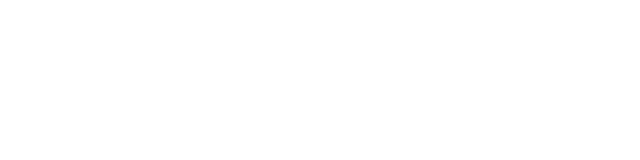
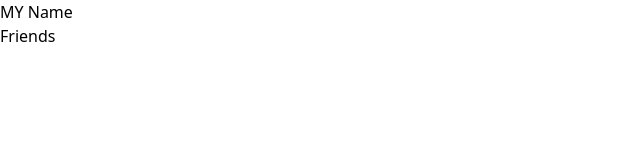
Before and after one commit to Ashimgautam356/simplechatApp, a React (Vite) app in the folder frontend/: page /homePage in a window 1280 px wide. Before the commit this address had no page. Shown: the top 160 px of the page, without its empty margins (0-640 px from the left). Built offline with nearby package versions, Linux system fonts and the light colour scheme.

Commit message:
added getting all users silce is api

```diff
--- a/frontend/src/App.tsx
+++ b/frontend/src/App.tsx
@@ -25,6 +25,7 @@
 import { BrowserRouter as Router, Routes, Route } from 'react-router-dom'
 import { Login } from './pages/Login'
 import { Signup } from './pages/Signup'
+import { HomePageLayout } from './layout/HomePageLayout'
 
 export const App = () => {
   return (
@@ -33,6 +34,11 @@ export const App = () => {
         <Route path='/' element ={<Login></Login>}></Route>
         <Route path='/signup' element={<Signup></Signup>}></Route>
 
+        <Route path='/homePage' element={<HomePageLayout></HomePageLayout>}>
+
+
+        </Route>
+
 
       </Routes>
 
--- /dev/null
+++ b/frontend/src/components/MyFriends.tsx
@@ -0,0 +1,26 @@
+import { useGetUsersQuery } from "../store/apis"
+
+
+export const MyFriends = () => {
+    const {data,error,isLoading} = useGetUsersQuery()
+
+    if(error){
+        return <h1>please try again</h1>
+    }
+    if(isLoading){
+        return <h1>loading!!!!!!!!!</h1>
+    }
+  return (
+    <div className='absolute felx flex-col border border-black p-4'>
+        {
+            data?.users?.map((user:{_id:string,userName:string})=>{
+               return (<div key={user._id} className="p-2 bg-gray-200 mb-2">
+                        <p>{user.userName}</p>
+                        </div>
+                    )
+            })
+        }
+
+    </div>
+  )
+}
--- /dev/null
+++ b/frontend/src/components/NavBar.tsx
@@ -0,0 +1,24 @@
+import { useAppDispatch, useAppSelector } from "../store/hooks"
+import {changeState} from "../store/slices/showfriend/showFriend"
+import { MyFriends } from "./MyFriends"
+
+
+
+export const NavBar = () => {
+
+    const dispatch = useAppDispatch()
+    const state =useAppSelector((state)=> state.showFriend)
+
+  return (
+    <div className='min-h-14 w-screen flex justify-around items-center'>
+        <div>
+            <p>MY Name</p>
+        </div>
+        <div>
+            <p onClick={()=>{dispatch(changeState())}} className="cursor-pointer">Friends</p>
+            { state && <MyFriends></MyFriends>}
+        </div>
+
+    </div>
+  )
+}
--- /dev/null
+++ b/frontend/src/layout/HomePageLayout.tsx
@@ -0,0 +1,11 @@
+import React from 'react'
+import { NavBar } from '../components/NavBar'
+
+export const HomePageLayout = () => {
+  return (
+    <>
+        <NavBar></NavBar>
+
+    </>
+  )
+}
--- a/frontend/src/store/apis/index.ts
+++ b/frontend/src/store/apis/index.ts
@@ -5,10 +5,14 @@ export const chatApp = createApi({
     reducerPath:"chatApp",
     baseQuery: fetchBaseQuery({
         baseUrl:'http://localhost:3000/api/v1/',
+        // prepareHeaders:(headres)=>{
+        //     headres.set('token','')
+        // }
     }),
+
     endpoints: (builder)=>({
         getUsers: builder.query({
-            query:()=>'getUsers',
+            query:(userId)=>(userId? `users/${userId}`: 'users'),
         }),
         loginUser: builder.mutation({
             query:({email,password})=>({
--- /dev/null
+++ b/frontend/src/store/slices/showfriend/showFriend.ts
@@ -0,0 +1,13 @@
+import { createSlice } from "@reduxjs/toolkit";
+
+
+export const showFriendsSlice = createSlice({
+    initialState:false,
+    name:'showFriends',
+    reducers:{
+        changeState:(state)=> !state
+    }
+})
+
+export const {changeState} = showFriendsSlice.actions
+export default showFriendsSlice.reducer
--- a/frontend/src/store/store.ts
+++ b/frontend/src/store/store.ts
@@ -1,9 +1,11 @@
 import { configureStore } from "@reduxjs/toolkit";
 import { chatApp } from "./apis";
+import  showFriendsSlice  from "./slices/showfriend/showFriend";
 
 export const store = configureStore({
     reducer:{
-        [chatApp.reducerPath]:chatApp.reducer
+        [chatApp.reducerPath]:chatApp.reducer,
+        showFriend:showFriendsSlice
     },
 
     middleware: (getDefaultMiddleware)=>{
```
